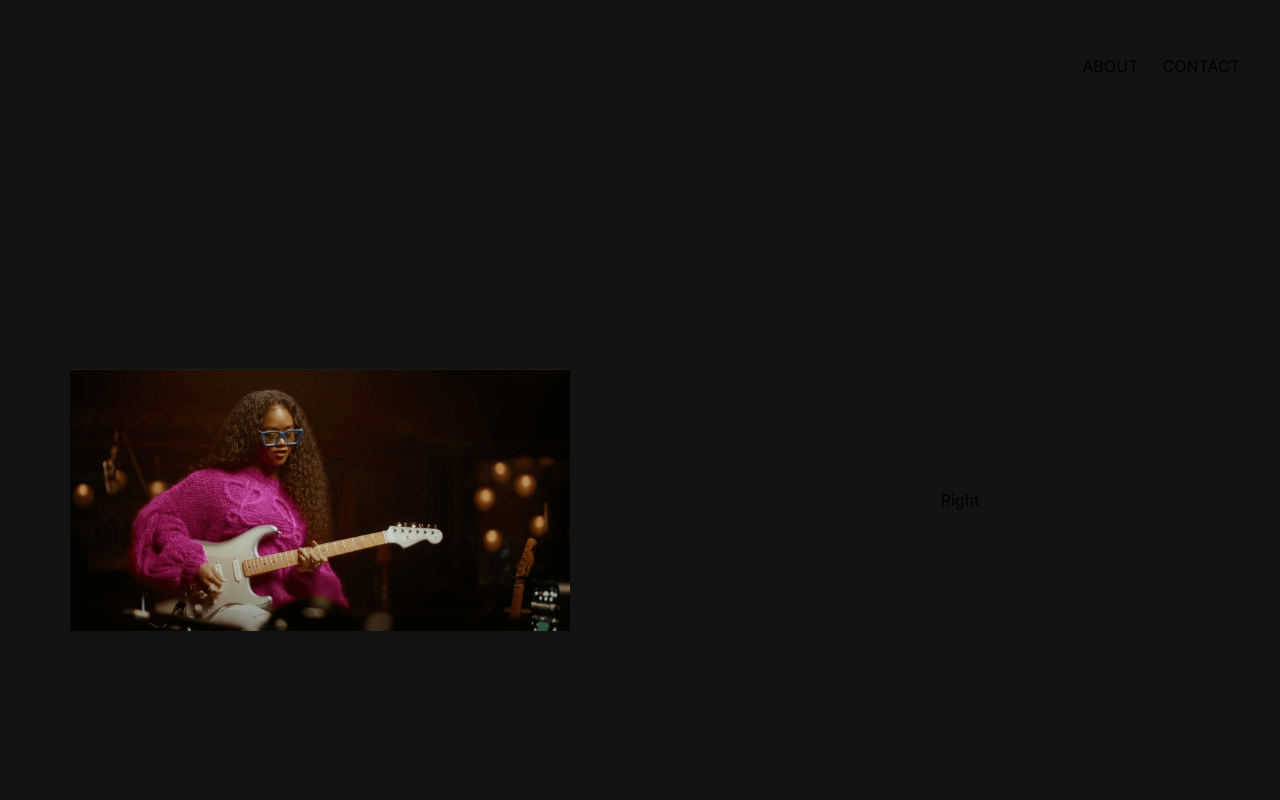
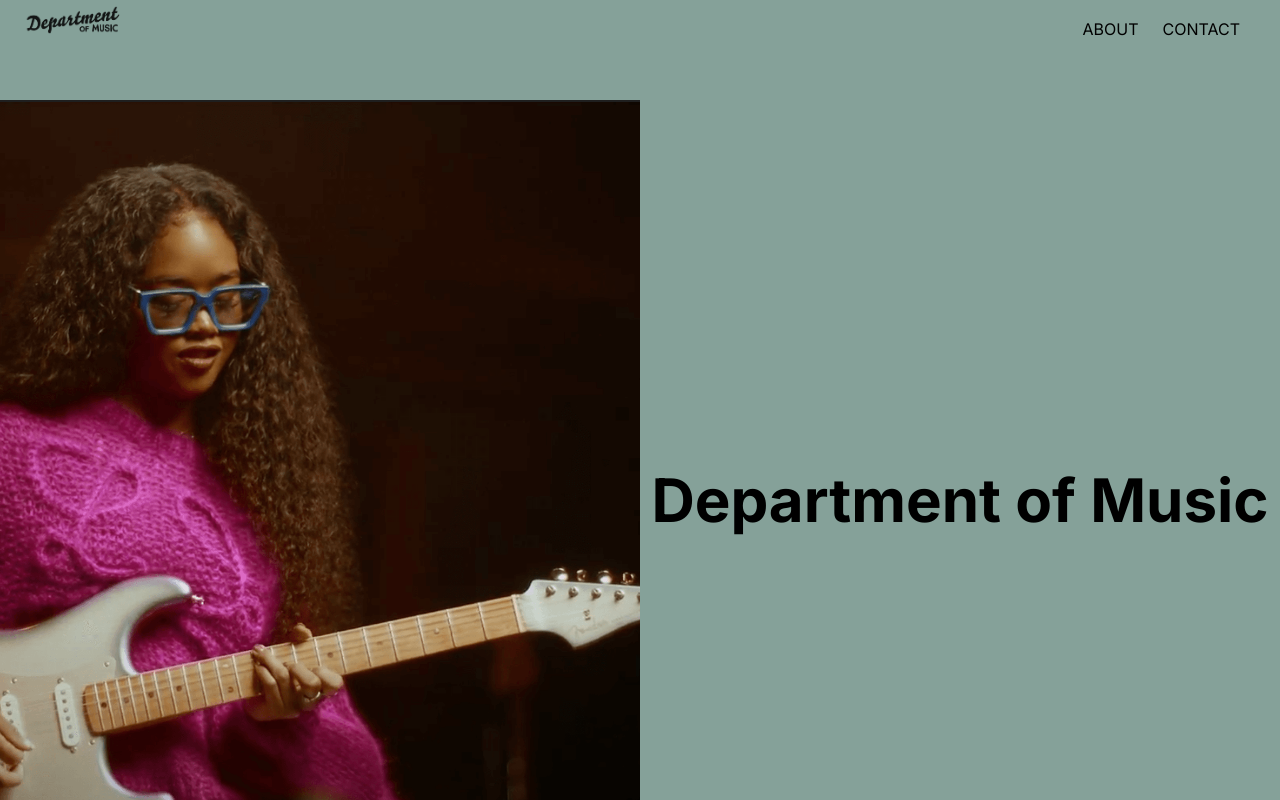
Before and after one commit to nikudon612/deptofmusicv2, a Next.js app: page / in a window 1280 px wide. Shown: the top 800 px of the page. Built offline with nearby package versions, Linux system fonts and the light colour scheme.

Commit message:
updated layout for featured section

```diff
--- a/app/about/page.tsx
+++ b/app/about/page.tsx
@@ -2,10 +2,10 @@
 
 export default function About() {
   return (
-    <div className="h-screen w-screen flex flex-row items-center gap-6">
-      <div className="flex w-1/2 flex-col gap-4 items-center">
-        <div className="text-4xl"> About Us</div>
-        <div className="flex w-[720px] flex-col gap-6">
+    <div className="h-screen w-screen flex flex-row items-center gap-6 bg-brandBlue">
+      <div className="flex w-1/2 flex-col gap-4 pl-20">
+        <div className="text-4xl font-bold text-left"> About Us</div>
+        <div className="flex w-[720px] flex-col gap-6 items-center justify-center leading-8 text-m font-medium">
           <div>
             Michael Freeman's prodigious talents playing reed instruments
             brought him from his childhood home of New Orleans to Berklee
--- a/app/globals.css
+++ b/app/globals.css
@@ -91,6 +91,8 @@
 
 body {
   background-color: #121414;
+  /* background-color: #f4f4f4; */
+  /* color: #121414; */
   /* background: linear-gradient(
       to bottom,
       transparent,
--- a/app/page.tsx
+++ b/app/page.tsx
@@ -5,7 +5,7 @@
 
 export default function Home() {
   return (
-    <div className="w-screen flex flex-col items-center justify-center gap-6">
+    <div className="w-screen flex flex-col items-center justify-center">
       <FeaturedContent />
       <Content />
     </div>
--- a/components/Content.tsx
+++ b/components/Content.tsx
@@ -1,8 +1,19 @@
 "use client";
 
 import React, { useState } from "react";
+import Modal from "./Modal";
 
 export default function Content() {
+  const [selectedItem, setSelectedItem] = useState(null);
+
+  const openModal = (item) => {
+    setSelectedItem(item);
+  };
+
+  const closeModal = () => {
+    setSelectedItem(null);
+  };
+
   const content = [
     {
       id: 1,
@@ -66,6 +77,7 @@
                 src={item.image}
                 alt={item.title}
                 className="object-cover w-full h-full"
+                onClick={() => openModal(item)} // Open modal when card is clicked
               />
               <div className="flex flex-col items-center justify-center bg-brandBlue bg-opacity-50 p-2 absolute top-0 left-0 right-0 bottom-0 opacity-0 transition-opacity group-hover:opacity-100">
                 {/* <div className="text-center text-white">{item.title}</div> */}
@@ -77,6 +89,13 @@
           </div>
         ))}
       </div>
+      {selectedItem && (
+        <Modal
+          isOpen={true} // Pass true to indicate that the modal is open
+          closeModal={closeModal}
+          videoSrc={selectedItem.link}
+        />
+      )}
     </div>
   );
 }
--- a/components/FeaturedContent.tsx
+++ b/components/FeaturedContent.tsx
@@ -1,20 +1,23 @@
-import Image from "next/image";
+import React from "react";
+
+const imageStyle = {
+  background: `url("/Nationwide.png")`,
+  backgroundSize: "cover", // This will make the image cover the entire container
+  backgroundPosition: "center", // Center the image horizontally and vertically
+  width: "100%",
+  height: "100%",
+  maxWidth: "50%", // Set a maximum width of 50% to fit within the left half
+};
 
 export default function FeaturedContent() {
   return (
-    <div className="w-screen h-screen">
-      <div className="h-full flex flex-row items-center justify-center">
-        <div className="w-1/2 h-full flex items-center justify-center object-cover">
-          <Image
-            src={"/Nationwide.png"}
-            width={500}
-            height={500}
-            alt="featured content"
-          />
-        </div>
-        <div className="w-1/2 h-full flex items-center justify-center">
-          Right
-        </div>
+    <div className="w-screen h-screen bg-brandBlue flex">
+      <div
+        className="w-1/2 h-full flex items-center justify-center"
+        style={imageStyle}
+      ></div>
+      <div className="w-1/2 h-full flex items-center justify-center">
+        <div className="text-6xl font-bold">Department of Music</div>
       </div>
     </div>
   );
--- a/components/Footer.tsx
+++ b/components/Footer.tsx
@@ -4,7 +4,7 @@
 
 function Footer() {
   return (
-    <div className="h-[200px] w-screen">
+    <div className="h-[200px] w-screen flex items-center justify-between">
       <div className="flex flex-row items-center justify-between">
         <div className="pl-6">
           <Link href={"/"}>
@@ -23,11 +23,11 @@
               Instagram
             </Link>
           </div>
-          <div>
-            <div className="text-xs">
-              © 2023 Dept of Music. All rights reserved.
-            </div>
-          </div>
+        </div>
+      </div>
+      <div className="flex flex-col justify-end">
+        <div className="text-xs">
+          © 2023 Dept of Music. All rights reserved.
         </div>
       </div>
     </div>
--- /dev/null
+++ b/components/Modal.tsx
@@ -0,0 +1,37 @@
+import React from "react";
+
+function Modal({ isOpen, closeModal, videoSrc }) {
+  if (!isOpen) {
+    return null; // Return null when the modal is closed
+  }
+
+  return (
+    <div className="fixed top-0 left-0 w-full h-full flex items-center justify-center bg-green-500 bg-opacity-75">
+      <div className="bg-white p-6 rounded-lg relative">
+        {/* Close button */}
+        <button
+          className="absolute top-2 right-2 text-gray-600 hover:text-gray-800 cursor-pointer"
+          onClick={closeModal}
+        >
+          &times;
+        </button>
+
+        {/* Video iframe (replace with your video source) */}
+        <iframe
+          width="560"
+          height="315"
+          src={videoSrc} // Use the video source passed as a prop
+          frameBorder="0"
+          allowFullScreen
+          title="Video"
+        ></iframe>
+
+        {/* Details */}
+        <h2 className="text-xl font-semibold mt-4">Video Details</h2>
+        <p>Insert your video details here.</p>
+      </div>
+    </div>
+  );
+}
+
+export default Modal;
--- a/components/Navbar.tsx
+++ b/components/Navbar.tsx
@@ -4,16 +4,18 @@
 
 function Navbar() {
   return (
-    <div className="w-screen h-[100px]">
-      <div className="flex flex-row items-center justify-between">
-        <Link href={"/"} className="pl-6 pt-4">
+    <div className="w-screen h-[100px] bg-brandBlue">
+      <div className="flex flex-row justify-between items-end pl-6">
+        <div>
+          <Link href={"/"} className=" pt-4">
             <Image
               src="/LogoTextTransparent.png"
               width={100}
-            height={100}
+              height={50}
               alt="Department of Music Logo"
             />
           </Link>
+        </div>
         <div className="flex flex-row items-center pr-10 pt-4 gap-6">
           <Link href={"/about"}>ABOUT</Link>
           <Link href={"/contact"}>CONTACT</Link>
--- a/package.json
+++ b/package.json
@@ -9,6 +9,7 @@
     "lint": "next lint"
   },
   "dependencies": {
+    "@studio-freight/lenis": "^1.0.22",
     "@types/node": "20.5.0",
     "@types/react": "18.2.20",
     "@types/react-dom": "18.2.7",
```
Also changed, not shown: public/LogoTextTransparent.png, 1 other file (tests, documents, lock files or other folders). Lines whose indentation alone changed are shown as unchanged.
